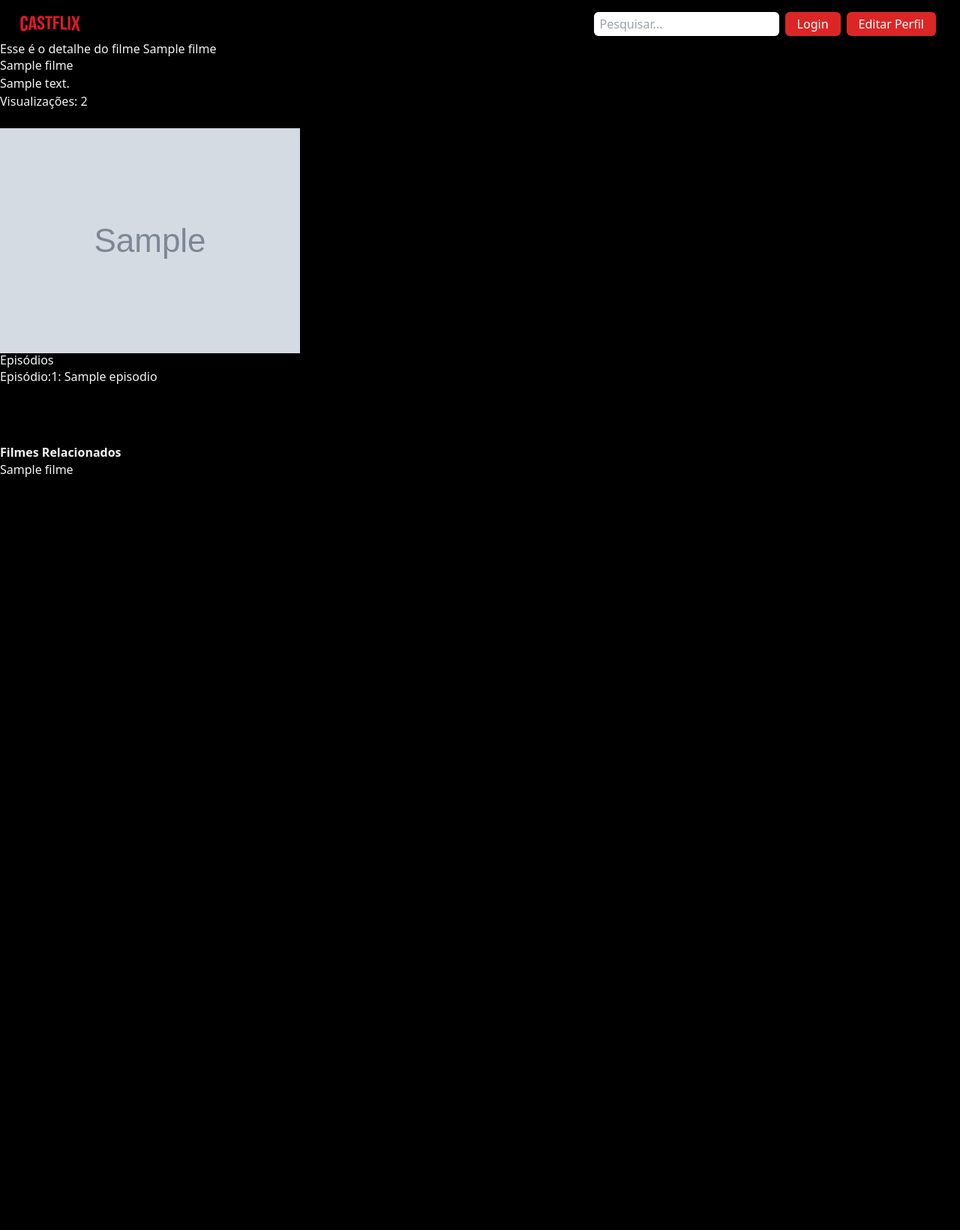
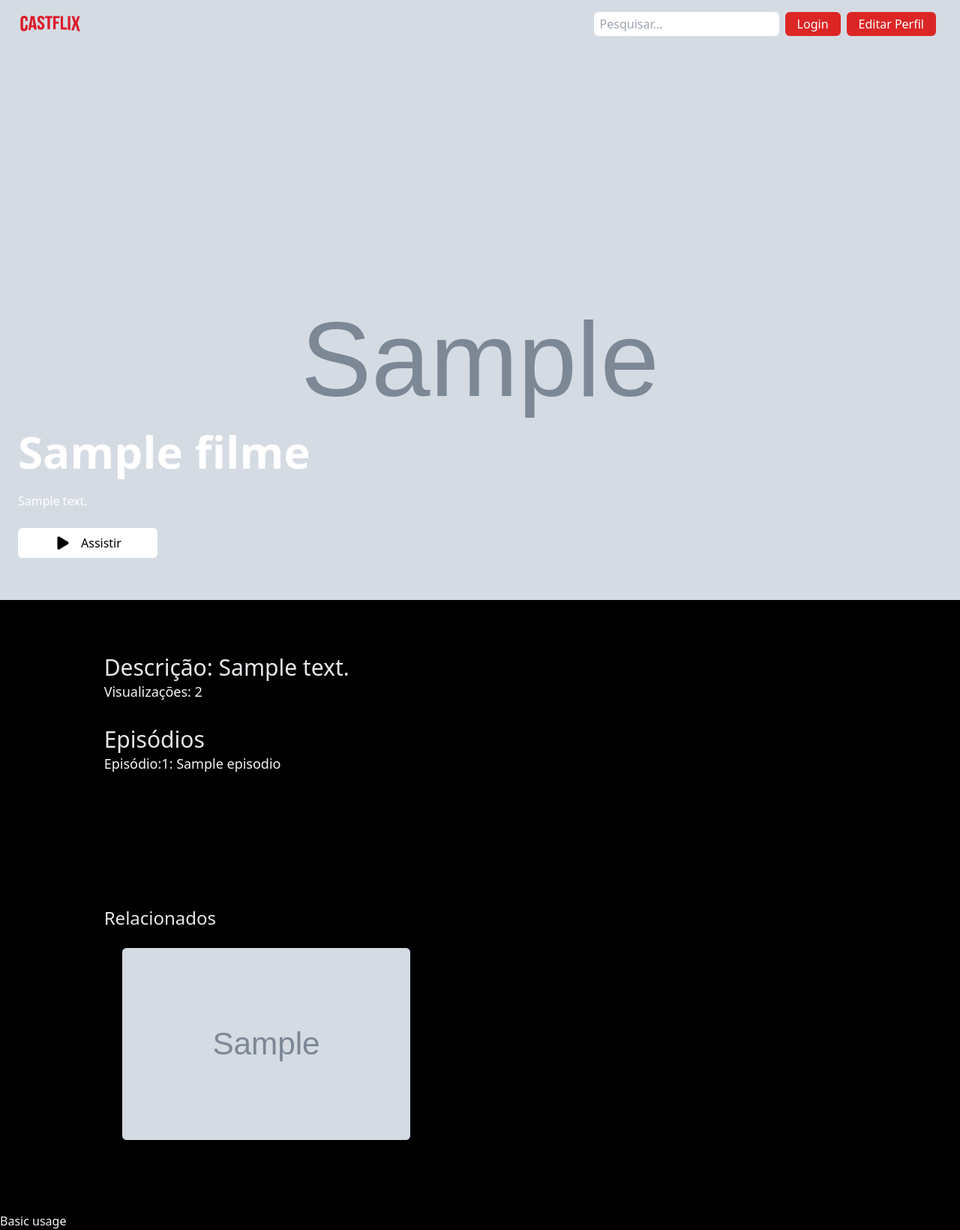
Before and after one commit to DanielCastilhoDIniz/Site_VideosFlix, a Django app: page /filmes/1 in a window 1280 px wide. Shown: the whole page at 75% size. Before the commit the page ends 636 px from the top, so only its background shows below. Run offline with Django 4.2, Linux system fonts and the light colour scheme; tables that the repository leaves empty hold one stand-in row (values such as "Sample post"); grey boxes marked "Sample" are stand-in pictures; some libraries are stand-ins or nearby versions.

Commit message:
ajustando front do detalhes_filme

```diff
--- a/filme/templates/detalhesfilme.html
+++ b/filme/templates/detalhesfilme.html
@@ -7,33 +7,73 @@ Homefilmes Castflix
 {% endblock title %}
 
 {% block content %}
-<div class="py-14">
-    <h1> Esse é o detalhe do filme {{ object.titulo }} </h1>
-    </p>{{ object }}</p>
-    </p>{{ object.descricao }}</p>
-    <p>Visualizações: {{ object.vizualizacoes }}</p>
-    <br>
-    <img src="{{ object.thumb.url}}">
-    <h2>Episódios</h2>
-    {% for episodio in object.episodios.all %}
-    <a href="{{ episodio.video }}">
-        <p>Episódio:{{ forloop.counter }}: {{ episodio.titulo }} </p>
-    </a>
-    {% endfor %}
-    <br>
-    <div class="py-14">
-        <h1> <strong>Filmes Relacionados</strong> </h1>
-        {% for filme in filmes_relacionados %}
-            <p>
-                <a href="{% url 'filme:detalhesfilme' filme.id %}">
-                    {{ filme.titulo }}
+<main class='bg-primary_black min-h-screen w-full'>
+    <section class="h-screen relative bg-no-repeat pb-8 pl-6 flex  items-end bg-cover" style="background-image: url('{{ object.thumb.url}}');">
+        <div>
+            <h2 class="text-6xl font-semibold text-white my-4">
+                {{ object.titulo }}
+            </h2>
+            <p class=" w-11/12 md:w-5/12 font-medium text-white my-4">
+                {{ object.descricao|slice:"50" }}
+            </p>
+            <div class="flex my-4">
+                <a href="{{ object.episodios.first.video }}">
+                    <button class="flex items-center bg-white py-2 px-5 rounded-md" style='color:black;'>
+                        <ion-icon name="play" class="text-2xl"></ion-icon>
+                        <span class="ml-3 font-medium">
+                            Assistir
+                        </span>
+                    </button>
                 </a>
-            </p>
-        {% endfor %}
+            </div>
+        </div>
+    </section>
+    <section class='bg-primary_black flex justify-center py-10'>
+        <div class="p-8 w-10/12 relative" >
+            <h2 class="text-gray-200 text-3xl font-medium">
+                Descrição: {{ object.descricao }}
+            </h2>
+            <div class="flex justify-left  items-center min-w-full  movie_lis">
+                <p class="text-gray-100 text-lg">
+                    Visualizações: {{ object.vizualizacoes}}
+                </p>
+            </div>
 
-    </div>
-</div>
+            <div style='margin-top:2rem;margin-bottom:2rem;'>
+                <h2 class="text-gray-200 text-3xl font-medium">
+                    Episódios
 
+                </h2>
+                {% for episodio in object.episodios.all %}
+                    <h3 class='text-lg'>
+                        <a href="{{ episodio.video }}">
+                            <p>Episódio:{{ forloop.counter }}: {{ episodio.titulo }} </p>
+                        </a>
+                    </h3>
+                {% endfor %}
+            </div>
 
+        </div>
+    </section>
+
+    <section class='bg-primary_black flex justify-center py-10'>
+        <div class="p-8 w-10/12 relative" >
+            <h2 class="text-gray-200 text-2xl font-medium">
+                Relacionados
+            </h2>
+            <div class="flex flex-wrap items-center min-w-full movie_lis">
+                {% for filme in filmes_relacionados %}
+
+                    <div class="m-4 bg-blue-500 overflow-hidden flex-shrink-0 rounded-md cursor-pointer h-64 w-96">
+                        <a href="{% url 'filme:detalhesfilme' filme.id %}">
+                                <img src="{{ filme.thumb.url}}" class="object-cover w-full h-full " alt="">
+                        </a>
+                    </div>
+                {% endfor %}
+            </div>
+        </div>
+    </section>
+
+</main>
 
 {% endblock content %}
--- a/templates/base.html
+++ b/templates/base.html
@@ -23,5 +23,8 @@
 
     {% endblock content %}
 </body>
+<script type="module" src="https://unpkg.com/ionicons@7.1.0/dist/ionicons/ionicons.esm.js"></script>
+<script nomodule src="https://unpkg.com/ionicons@7.1.0/dist/ionicons/ionicons.js"></script>
+Basic usage
 
 </html>
```
